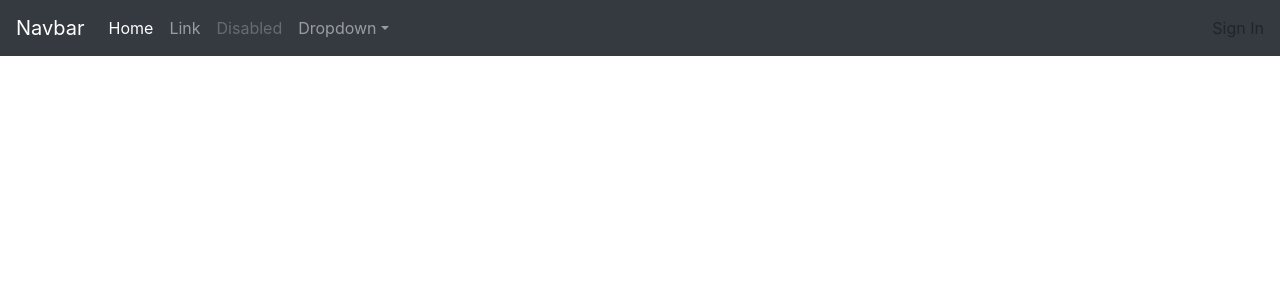
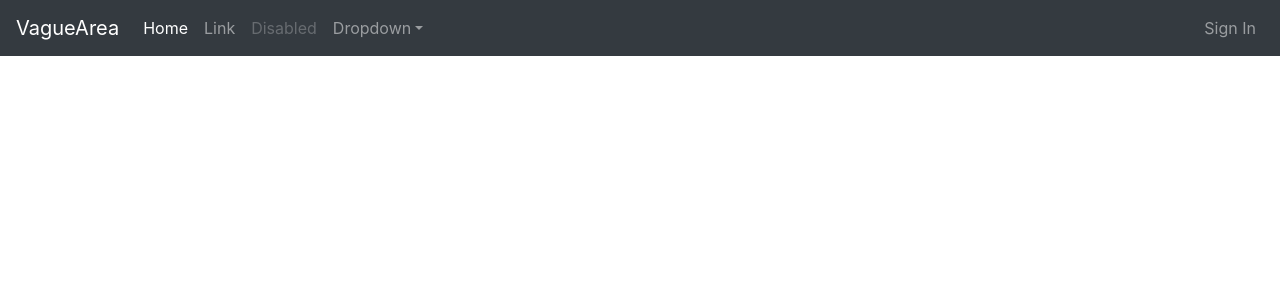
Before and after one commit to KardashianHCS/Fun-Scripting-, a Flask app: page / in a window 1280 px wide. Shown: the top 300 px of the page. Run offline with Flask 2, Linux system fonts and the light colour scheme; some libraries are stand-ins or nearby versions.

Commit message:
add bootstrap and navbar

```diff
--- a/templates/index.htm
+++ b/templates/index.htm
@@ -3,7 +3,7 @@
 {% block body %}
 
   <nav class="navbar navbar-expand-md navbar-dark bg-dark fixed-top">
-  <a class="navbar-brand" href="#">Navbar</a>
+  <a class="navbar-brand" href="#">VagueArea</a>
   <button class="navbar-toggler" type="button" data-toggle="collapse" data-target="#navbarsExampleDefault" aria-controls="navbarsExampleDefault" aria-expanded="false" aria-label="Toggle navigation">
     <span class="navbar-toggler-icon"></span>
   </button>
@@ -29,7 +29,7 @@
       </li>
     </ul>
     <ul class="navbar-nav navbar-right">
-      <li class="nav-item" href="signin.html">Sign In</li>
+      <li class="nav-item"><a href="signin.html" class="nav-link">Sign In</a></li>
     </ul>
   </div>
 </nav>
```
